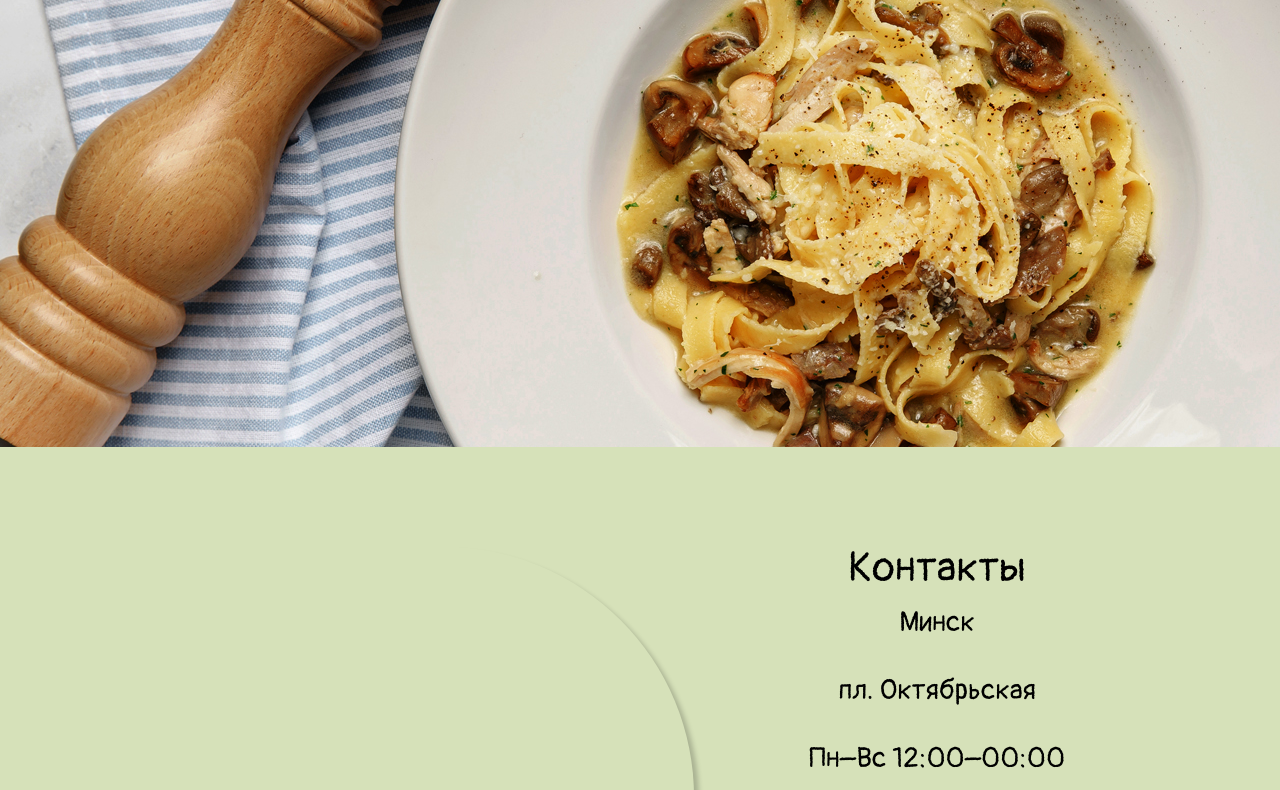
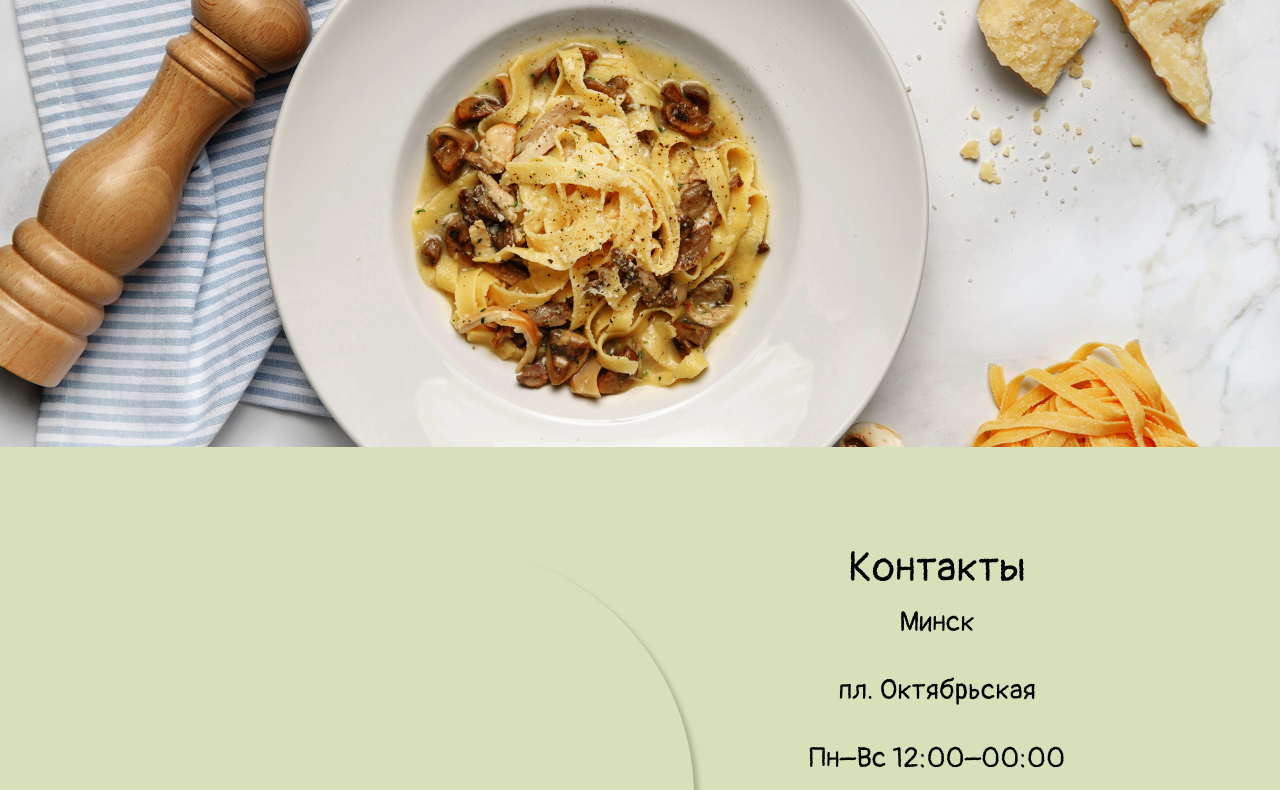
Before and after one commit to Werver96/dip_1, a plain HTML site: page index.html in a window 1280 px wide. Shown: the part 3872-4662 px from the top of the page. Drawn offline with Linux system fonts and the light colour scheme; files whose address does not match are found by name.

Commit message:
Update style.css

```diff
--- a/css/style.css
+++ b/css/style.css
@@ -217,7 +217,7 @@ height: 50px;
 .networks_content_icon2 {}
 .subfooter_container {
 width: 100%;
-background: url(../image/content_maim/subfooter.jpg) left center no-repeat;
+background: url(../image/content_maim/subfooter.jpg) left center/100% no-repeat;
 height: 450px;
 }
 .footer {
```
